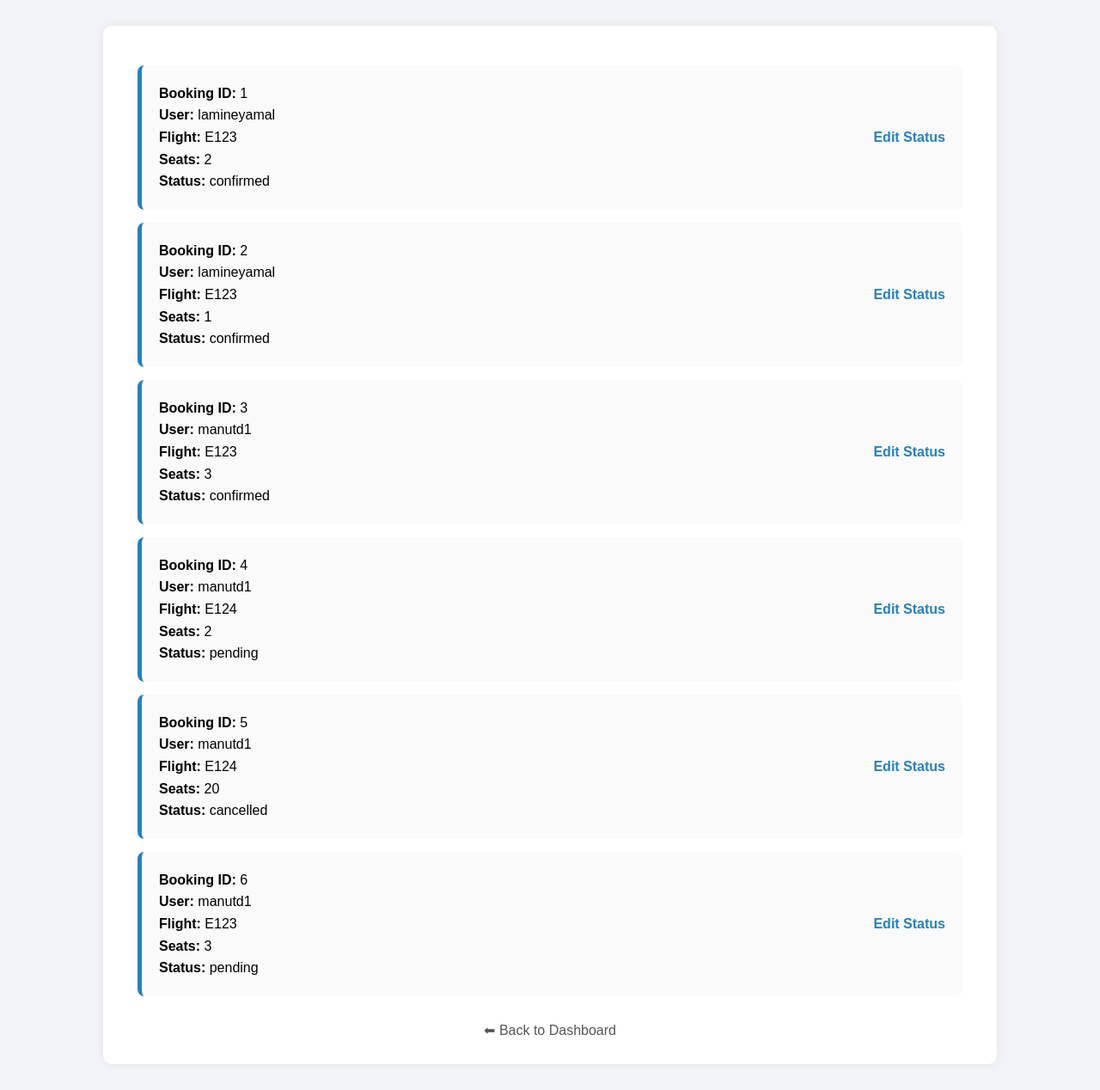
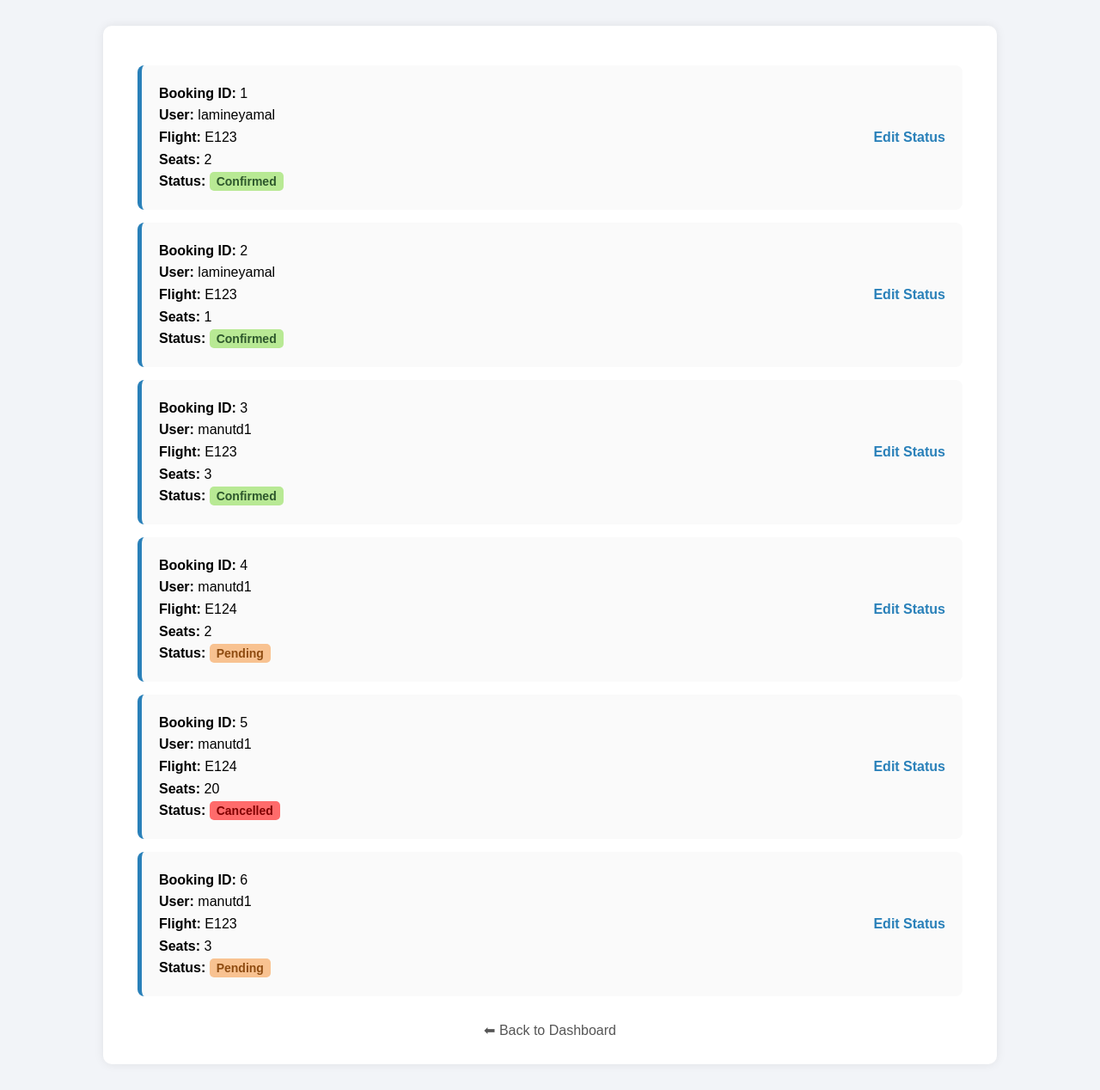
Before and after one commit to Femi-coder/airline_sales_system, a Django app: page /accounts/staff_manage_orders/ in a window 1280 px wide. Shown: the part 120-1388 px from the top of the page at 86% size. Run offline with Django 5.2, Linux system fonts and the light colour scheme; a user stored in the database is signed in; data comes from the database, SQL or seed files in the repository; both versions use the stored data as it was after the commit.

Commit message:
i made status color tags for staff orders to make it more visual and easier to see

```diff
--- a/accounts/templates/accounts/staff_manage_orders.html
+++ b/accounts/templates/accounts/staff_manage_orders.html
@@ -77,6 +77,28 @@
         .nav-links a:hover {
             text-decoration: underline;
         }
+        .status-tag {
+    font-weight: bold;
+    padding: 3px 8px;
+    border-radius: 5px;
+    font-size: 14px;
+    text-transform: capitalize;
+}
+
+.status-tag.pending {
+    background-color: #f8c291;
+    color: #8e4b10;
+}
+
+.status-tag.confirmed {
+    background-color: #b8e994;
+    color: #2d572c;
+}
+
+.status-tag.cancelled {
+    background-color: #ff6b6b;
+    color: #800000;
+}
     </style>
 </head>
 <body>
@@ -94,7 +116,7 @@
                             <strong>User:</strong> {{ booking.user.username }}<br>
                             <strong>Flight:</strong> {{ booking.flight.flight_number }}<br>
                             <strong>Seats:</strong> {{ booking.booked_seats }}<br>
-                            <strong>Status:</strong> {{ booking.status }}
+                           <strong>Status:</strong> <span class="status-tag {{ booking.status }}">{{ booking.status|title }}</span>
                         </div>
                         <div class="booking-actions">
                             <a href="{% url 'update_booking_status' booking.id %}">Edit Status</a>
```
Also changed, not shown: db.sqlite3.
